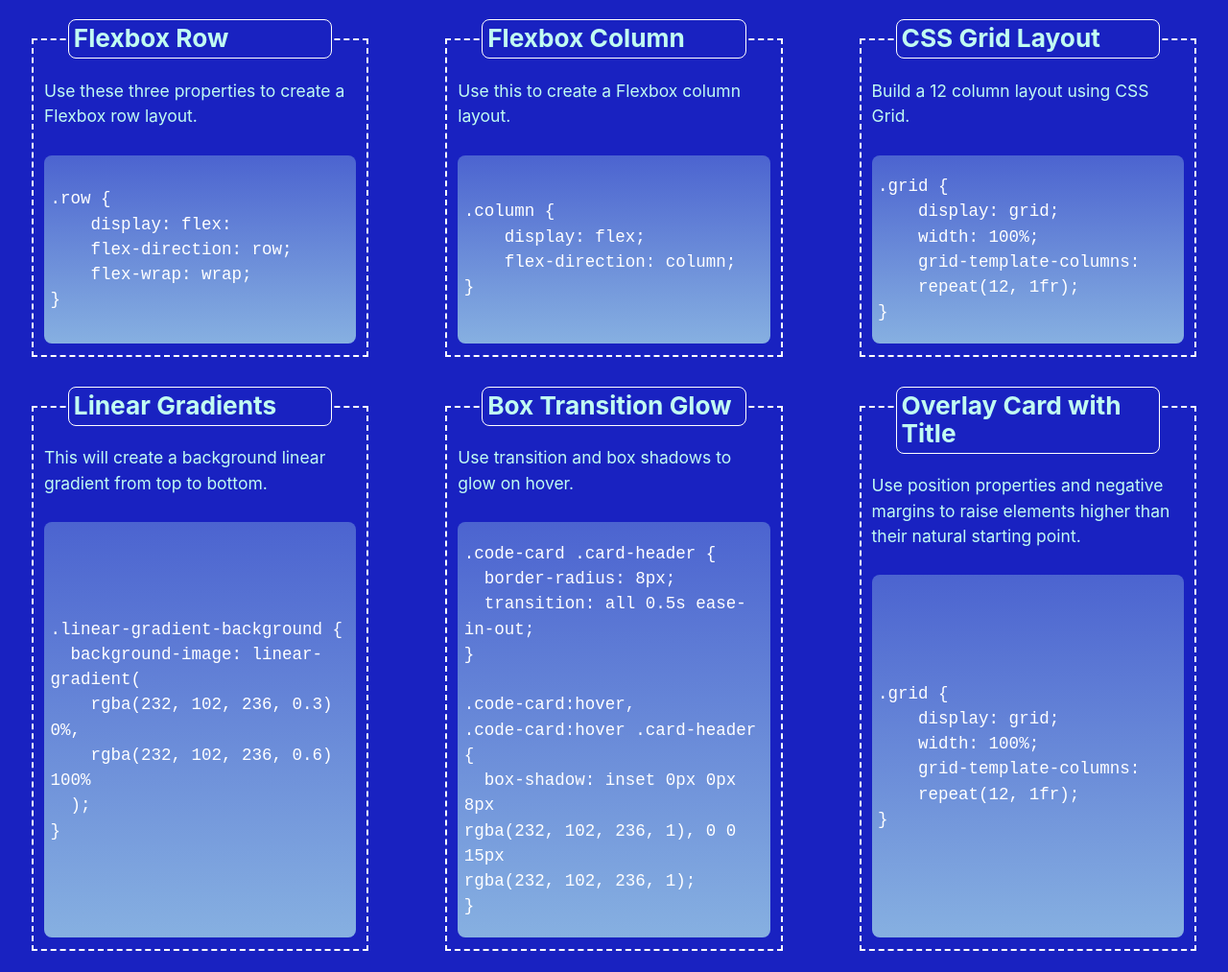
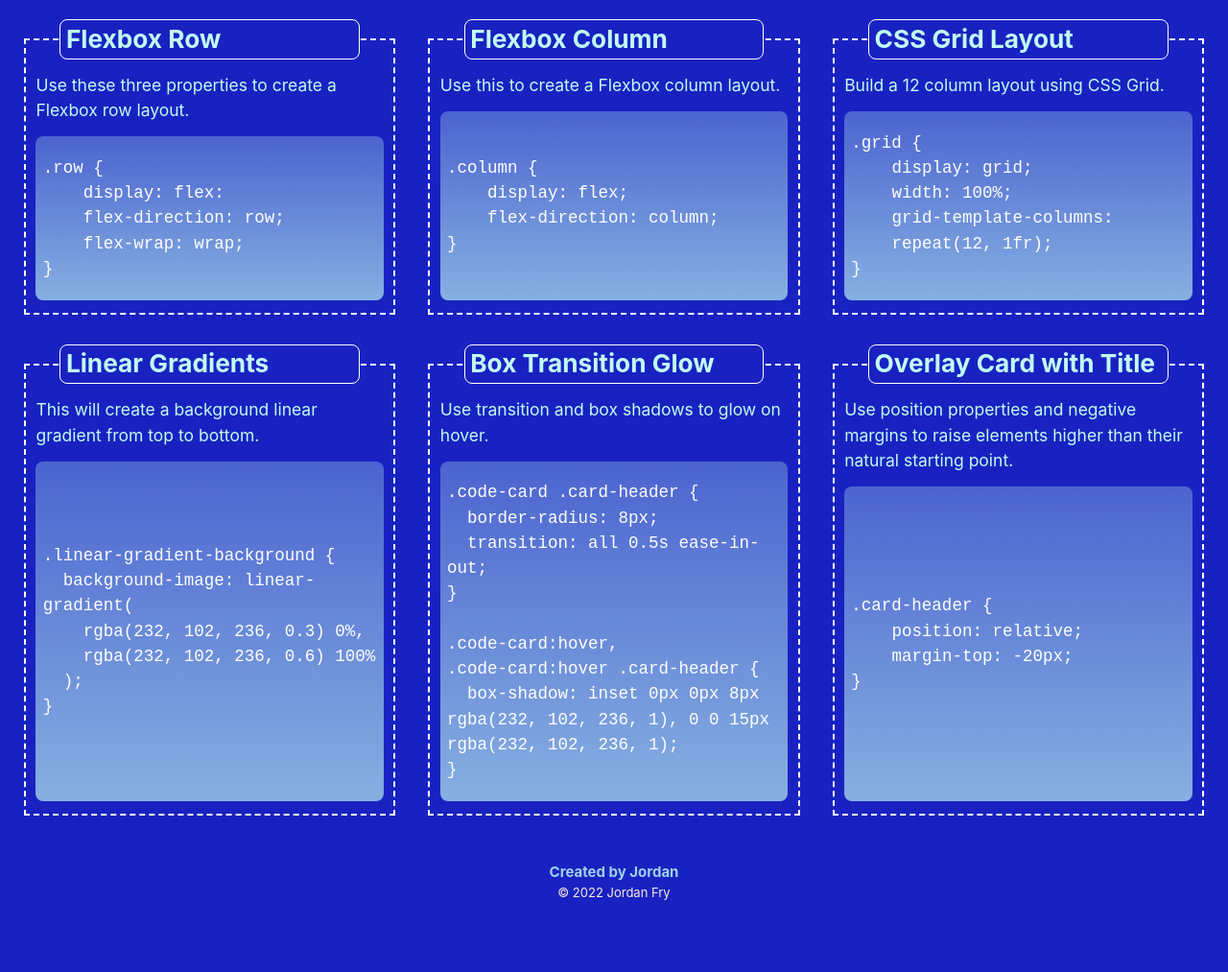
Before and after one commit to jordshub/CSS-Cheat-Sheet, a plain HTML site: page index.html in a window 1280 px wide. Shown: the part 199-1212 px from the top of the page at 96% size. After the commit the page ends 1147 px from the top, so only its background shows below. Drawn offline with Linux system fonts and the light colour scheme.

Commit message:
added footer and amended margins

```diff
--- a/assets/style.css
+++ b/assets/style.css
@@ -22,8 +22,6 @@ html {
     display: flex;
     flex-direction: row;
     flex-wrap: wrap;
-    margin-left: -1.5rem;
-    margin-right: -1.5rem;
 }
 
 .card-column {
@@ -42,6 +40,12 @@ html {
     flex-direction: column;
     justify-content: flex-start;
     min-height: 100%;
+    margin-left: 4%;
+    margin-right: 4%;
+}
+
+.card-body {
+    margin: -2% 0px -4%;
 }
 
 .code-card .code-block {
@@ -99,6 +103,27 @@ body {
     flex-grow: 1;
 }
 
+footer {
+    padding: 25px;
+    text-align: center;
+    align-content: center;
+    margin: 0;
+    padding: 0;
+}
+
+footer p {
+    font-size: 13px;
+    margin: 0;
+    color: antiquewhite;
+}
+
+footer h5 {
+    font-size: 15px;
+    margin-bottom: 0;
+    margin-top: 35px;
+    color: rgba(193, 252, 242, 0.8);
+}
+
 @media screen and (min-width: 768px) {
 
     /* on tablets, set columns to only be 50% of the width and not grow */
--- a/index.html
+++ b/index.html
@@ -20,7 +20,7 @@
         <div class="card-column">
             <figure class="code-card">
                 <h2 class="box-heading">Flexbox Row</h2>
-                <div id="card-body">
+                <div class="card-body">
                     <p>Use these three properties to create a Flexbox row layout.</p>
                 </div>
                 <pre class="code-block"><code>.row {
@@ -34,7 +34,7 @@
         <div class="card-column">
             <figure class="code-card">
                 <h2 class="box-heading">Flexbox Column</h2>
-                <div id="card-body">
+                <div class="card-body">
                     <p>Use this to create a Flexbox column layout.</p>
                 </div>
                 <pre class="code-block"><code>.column {
@@ -47,7 +47,7 @@
         <div class="card-column">
             <figure class="code-card">
                 <h2 class="box-heading">CSS Grid Layout</h2>
-                <div id="card-body">
+                <div class="card-body">
                     <p>Build a 12 column layout using CSS Grid.</p>
                 </div>
                 <pre class="code-block"><code>.grid {
@@ -62,7 +62,7 @@
         <div class="card-column">
             <figure class="code-card">
                 <h2 class="box-heading">Linear Gradients</h2>
-                <div id="card-body">
+                <div class="card-body">
                     <p>This will create a background linear gradient from top to bottom.</p>
                 </div>
                 <pre class="code-block"><code>.linear-gradient-background {
@@ -77,7 +77,7 @@
         <div class="card-column">
             <figure class="code-card">
                 <h2 class="box-heading">Box Transition Glow</h2>
-                <div id="card-body">
+                <div class="card-body">
                     <p>Use transition and box shadows to glow on hover.</p>
                 </div>
                 <pre class="code-block"><code>.code-card .card-header {
@@ -97,21 +97,22 @@ rgba(232, 102, 236, 1);
         <div class="card-column">
             <figure class="code-card">
                 <h2 class="box-heading">Overlay Card with Title</h2>
-                <div id="card-body">
+                <div class="card-body">
                     <p>Use position properties and negative margins to raise elements higher than their natural starting
                         point.</p>
                 </div>
-                <pre class="code-block"><code>.grid {
-    display: grid;
-    width: 100%;
-    grid-template-columns:
-    repeat(12, 1fr);
+                <pre class="code-block"><code>.card-header {
+    position: relative;
+    margin-top: -20px;
 }
 </code></pre>
             </figure>
         </div>
     </section>
-
+    <footer>
+        <h5>Created by Jordan</h5>
+        <p>© 2022 Jordan Fry</p>
+    </footer>
 </body>
 
 </html>
```
